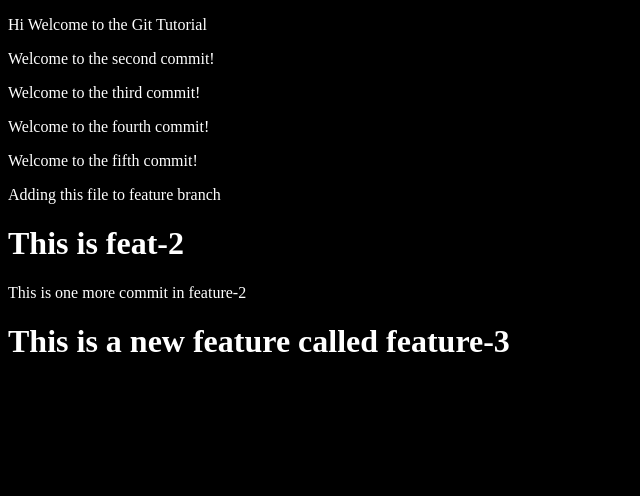
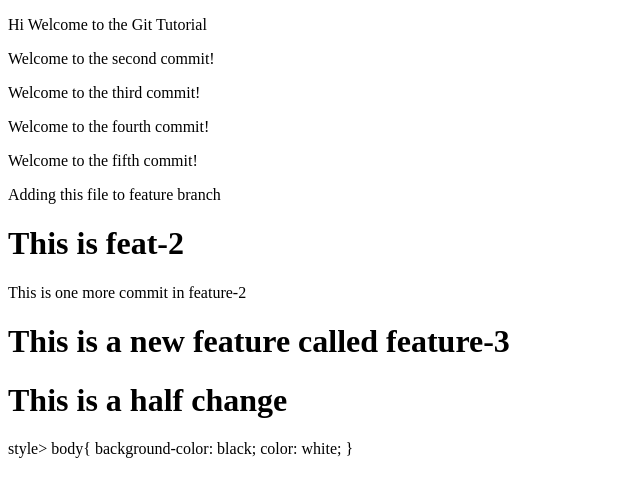
Before and after one commit to syed-pm0808/git-commands, a plain HTML site: page index.html in a window 1280 px wide. Shown: the whole page, without its empty margins (0-640 px from the left). Drawn offline with Linux system fonts and the light colour scheme.

```diff
--- a/index.html
+++ b/index.html
@@ -18,8 +18,9 @@
     <h1> This is feat-2</h1>
     <hi> This is one more commit in feature-2</hi>
     <h1> This is a new feature called feature-3</h1>
+    <h1> This is a half change</h1>
 </body>
-<style>
+style>
     body{
         background-color: black;
         color: white;
```
